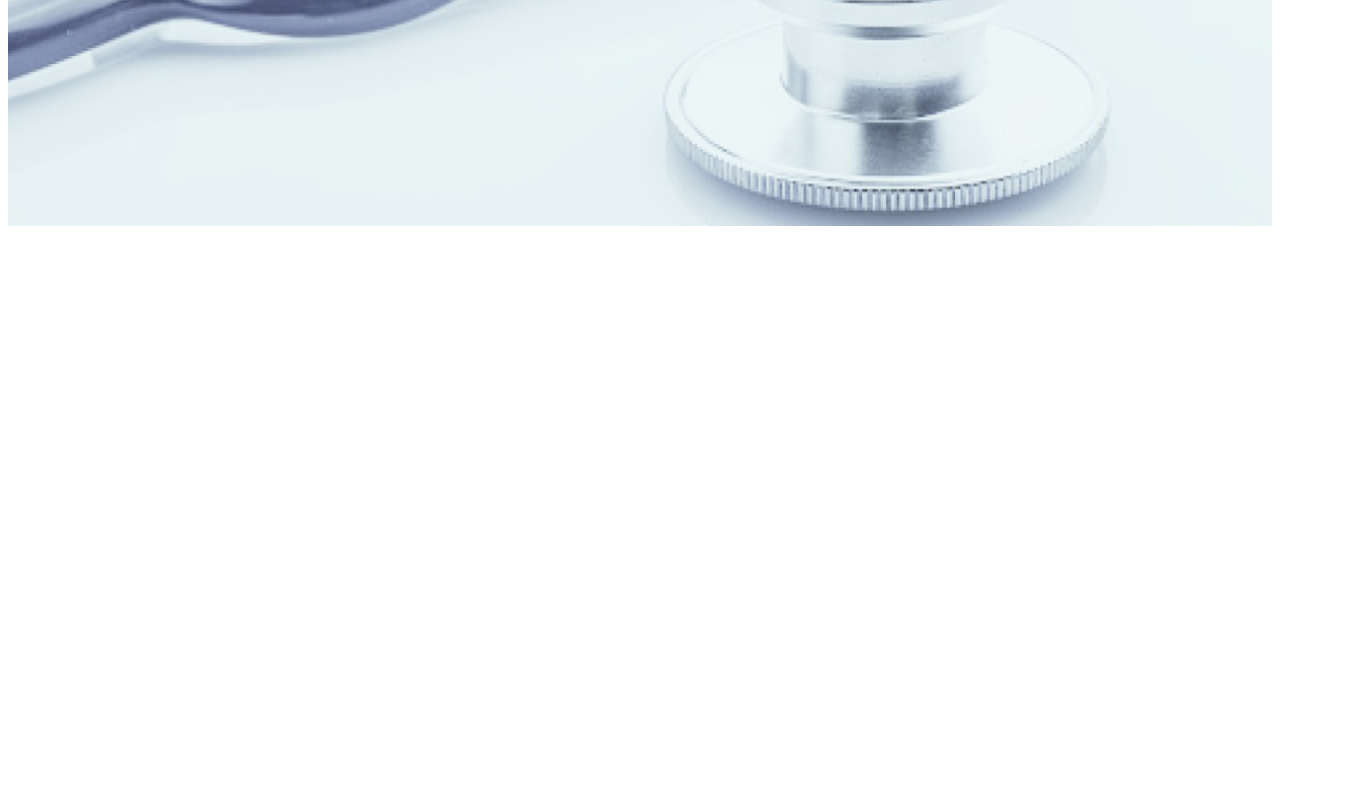
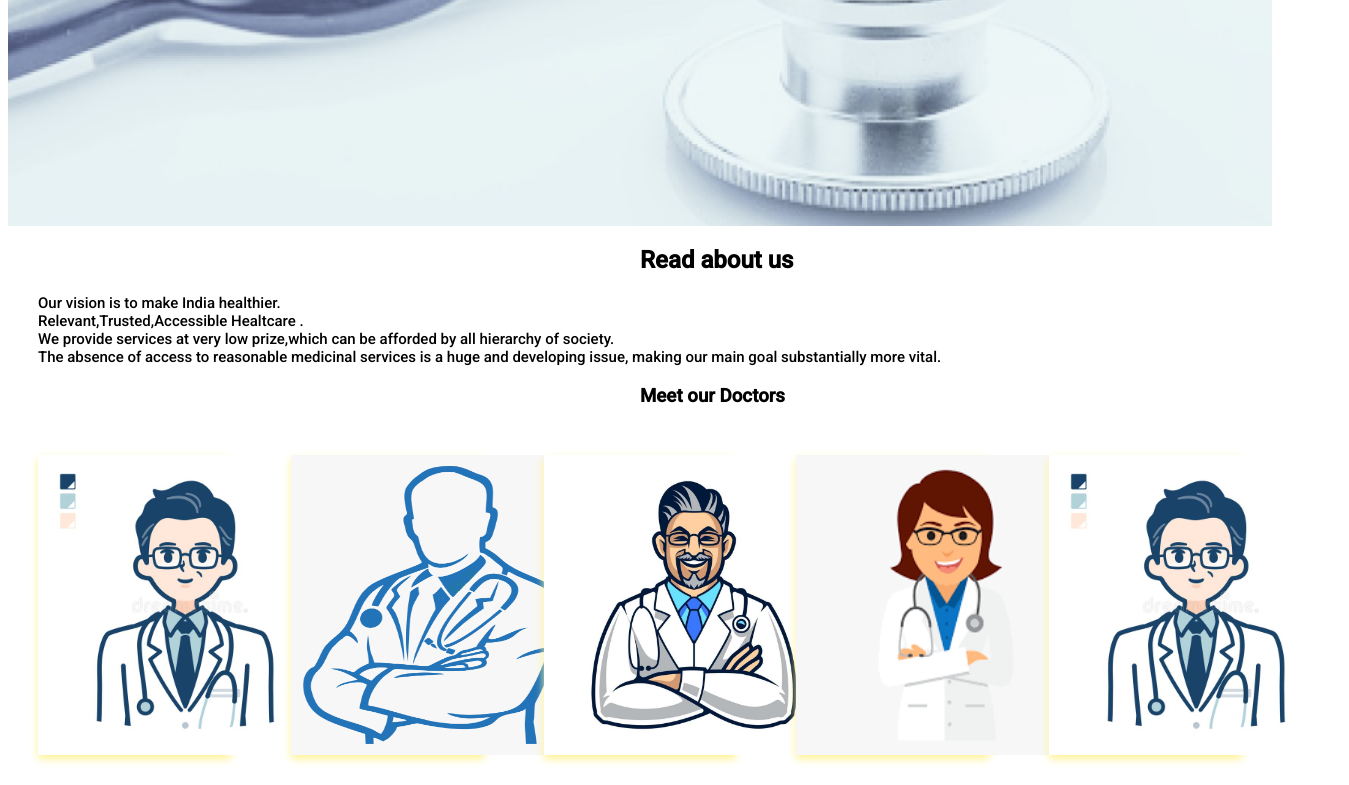
Before and after one commit to pallavi789/Doctor-site, a plain HTML site: page index1.html in a window 1280 px wide. Shown: the part 582-1367 px from the top of the page, 1349 px wide, since content can reach past the window. Before the commit the page ends 808 px from the top, so only its background shows below. Drawn offline with Linux system fonts and the light colour scheme.

Commit message:
Add files via upload

```diff
--- a/index1.html
+++ b/index1.html
@@ -1,24 +1,100 @@
 <!DOCTYPE html>
 <html lang="en">
+
 <head>
   <meta charset="UTF-8">
   <meta http-equiv="X-UA-Compatible" content="IE=edge">
   <meta name="viewport" content="width=device-width, initial-scale=1.0">
-    <title>Document</title>
+  <title>Medarch</title>
   <link rel="stylesheet" href="style1.css">
 </head>
+
 <body>
-    <header class="header">
+  <header class="header"id="Home">
     <div class="middle">
       <ul>
         <li><a href="#Home">Home</a></li>
-                <li><a href="#Doctor">Doctor</a></li>
-                <li><a href="#Advicory">Advicory</a></li>
-                <li><a href="#Contact">Contact</a></li>
+        <li><a href="#Department">Department</a></li>
+        <li><a href="#Service">Service</a></li>
+        <li><a href="#Price">Price</a></li>
         <li><a href="#About">About</a></li>
-                <li><a href="#SignIn">SignIn</a></li>
       </ul>
     </div>
   </header>
+  <section id="About">
+    <div class="about">
+      <h2>Read about us</h2>
+     <p class="para">Our vision is to make India healthier.</br>
+      Relevant,Trusted,Accessible Healtcare .</br>
+     We provide services at very low prize,which can be afforded by all hierarchy of society.</br>
+      The absence of access to reasonable medicinal services is a huge and developing issue, making our main goal
+      substantially more vital.</p>
+    </div>
+    <h3>Meet our Doctors</h3>
+    <div class="meet">
+
+      <div class="flip-card"id="card">
+        <div class="flip-card-inner">
+          <div class="flip-card-front">
+            <img src="avatar4.jpeg" alt="Avatar">
+          </div>
+          <div class="flip-card-back">
+            <h1>Dr Bhupesh kumar</h1>
+            <p>Neurologist</p>
+            <p>9 years of practice</p>
+          </div>
+        </div>
+      </div>
+      <div class="flip-card" id="card">
+        <div class="flip-card-inner">
+          <div class="flip-card-front">
+            <img src="avatar.png" alt="Avatar">
+          </div>
+          <div class="flip-card-back">
+            <h1>Dr Ahmad Abdul Hai</h1>
+            <p>General surgeon</p>
+            <p>3 Award</p>
+            <p> years of practice</p>
+          </div>
+        </div>
+      </div>
+      <div class="flip-card"id="card">
+        <div class="flip-card-inner">
+          <div class="flip-card-front">
+            <img src="avatar1.jpeg" alt="Avatar">
+          </div>
+          <div class="flip-card-back">
+            <h1>Dr Anil Kumar Jha</h1>
+            <p>Neurologist</p>
+            <p>16 years of practice</p>
+          </div>
+        </div>
+      </div>
+      <div class="flip-card"id="card">
+        <div class="flip-card-inner">
+          <div class="flip-card-front">
+            <img src="avatar3.png" alt="Avatar">
+          </div>
+          <div class="flip-card-back">
+            <h1>Dr Piyusha Rastogi </h1>
+            <p>ENT Specialist</p>
+            <p>18 years of practice</p>
+          </div>
+        </div>
+      </div>
+      <div class="flip-card"id="card">
+        <div class="flip-card-inner">
+          <div class="flip-card-front">
+            <img src="avatar4.jpeg" alt="Avatar">
+          </div>
+          <div class="flip-card-back">
+            <h1>Dr Talat Halim </h1>
+            <p>Emergency Doctor</p>
+            <p>36 years of practice</p>
+          </div>
+        </div>
+      </div>
+    </div>
+    </section>
  </body>
 </html>
--- a/style1.css
+++ b/style1.css
@@ -1,5 +1,7 @@
+@import url('https://fonts.googleapis.com/css2?family=Roboto:wght@500&display=swap');
 body,html{
     height:100%;
+    scroll-behavior: smooth;
 }
 .header{
     background-image: url("background.jpeg");
@@ -35,4 +37,73 @@ body,html{
 }
 .middle{
     float:center;
+
 }
+.about h2{
+  font-family: 'Roboto', sans-serif;
+  margin-left: 50%;
+}
+.para{
+  font-family: 'Roboto', sans-serif;
+  font-size: 15px;
+  margin-left: 30px;
+}
+.meet{
+  display: flex;
+}
+h3{
+  font-family: 'Roboto', sans-serif;
+  top:30px;
+  bottom: 30px;
+  margin-left: 50%;
+}
+#card{
+  padding: 30px;
+}
+.flip-card {
+    background-color: transparent;
+    width: 300px;
+    height: 300px;
+    perspective: 1000px;
+  }
+
+  .flip-card-inner {
+    position: relative;
+    width: 100%;
+    height: 100%;
+    text-align: center;
+    transition: transform 0.6s;
+    transform-style: preserve-3d;
+    box-shadow: 0 4px 8px 0 #FFF395;
+  }
+
+  .flip-card:hover .flip-card-inner {
+    transform: rotateY(180deg);
+  }
+
+  .flip-card-front, .flip-card-back {
+    position: absolute;
+    width: 100%;
+    height: 100%;
+    -webkit-backface-visibility: hidden;
+    backface-visibility: hidden;
+  }
+
+  .flip-card-front {
+    background-color: #bbb;
+    color: rgb(29, 28, 28);
+  }
+
+  .flip-card-back {
+    /*background-color: #FFF395;*/
+    background-color: #41B3FF;
+    color: white;
+    transform: rotateY(180deg);
+  }
+  .flip-card-front,img{
+    height: 300px;
+    width: 300px;
+  }
+  p,h1{
+    font-family: 'Roboto', sans-serif;
+  }
```
Also changed, not shown: avatar.png (added), avatar1.jpeg (added), avatar3.png (added), avatar4.jpeg (added). Lines whose indentation alone changed are shown as unchanged.
